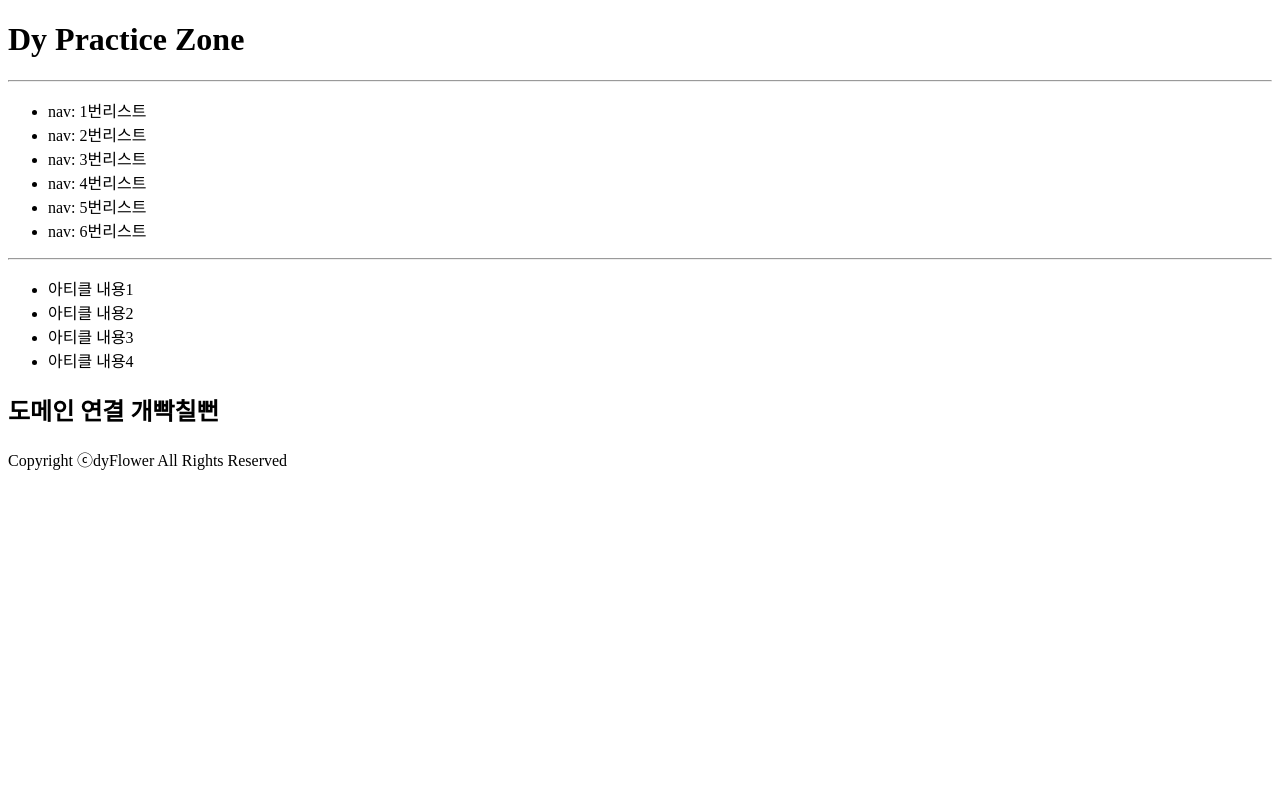
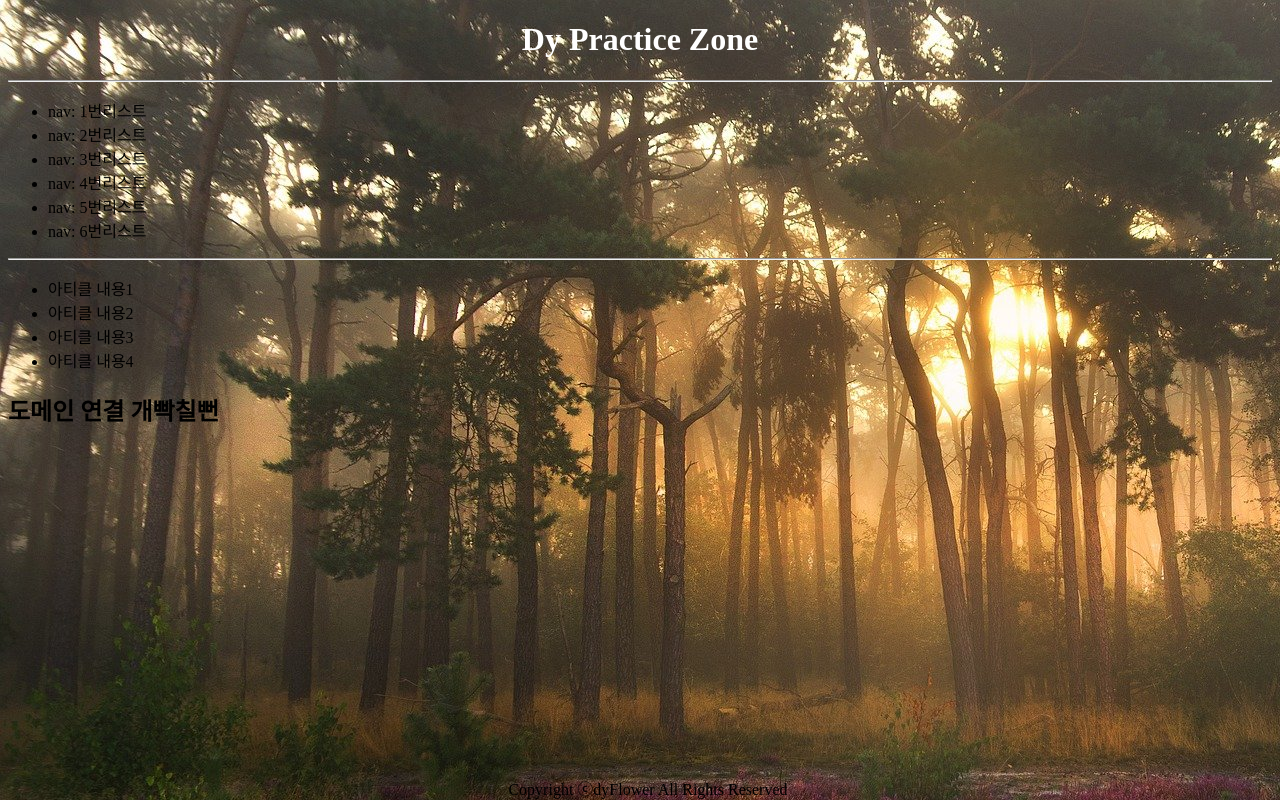
Before and after one commit to dyFlower/dypractice, a plain HTML site: page index.html in a window 1280 px wide. Drawn offline with Linux system fonts and the light colour scheme.

Commit message:
그냥그냥

```diff
--- a/index.html
+++ b/index.html
@@ -4,9 +4,10 @@
     <meta charset="UTF-8">
     <meta http-equiv="X-UA-Compatible" content="IE=edge">
     <meta name="viewport" content="width=device-width, initial-scale=1.0">
-    <title></title>
+    <title>HomePage</title>
 </head>
 <body>
+    <link rel="stylesheet" href="style.css">
     <header><h1>Dy Practice Zone</h1></header>
     <hr>
     <nav>
--- /dev/null
+++ b/style.css
@@ -0,0 +1,15 @@
+header{
+    text-align: center;
+    color: white;
+}
+body{
+    background-image: url('image/background.jpg');
+    background-color: #D9e5ff;
+}
+
+footer{
+    text-align : center;
+    position: fixed;
+    bottom: 0;
+    width: 100%;
+}
```
Also changed, not shown: image/background.jpg (added), 1 other file.
